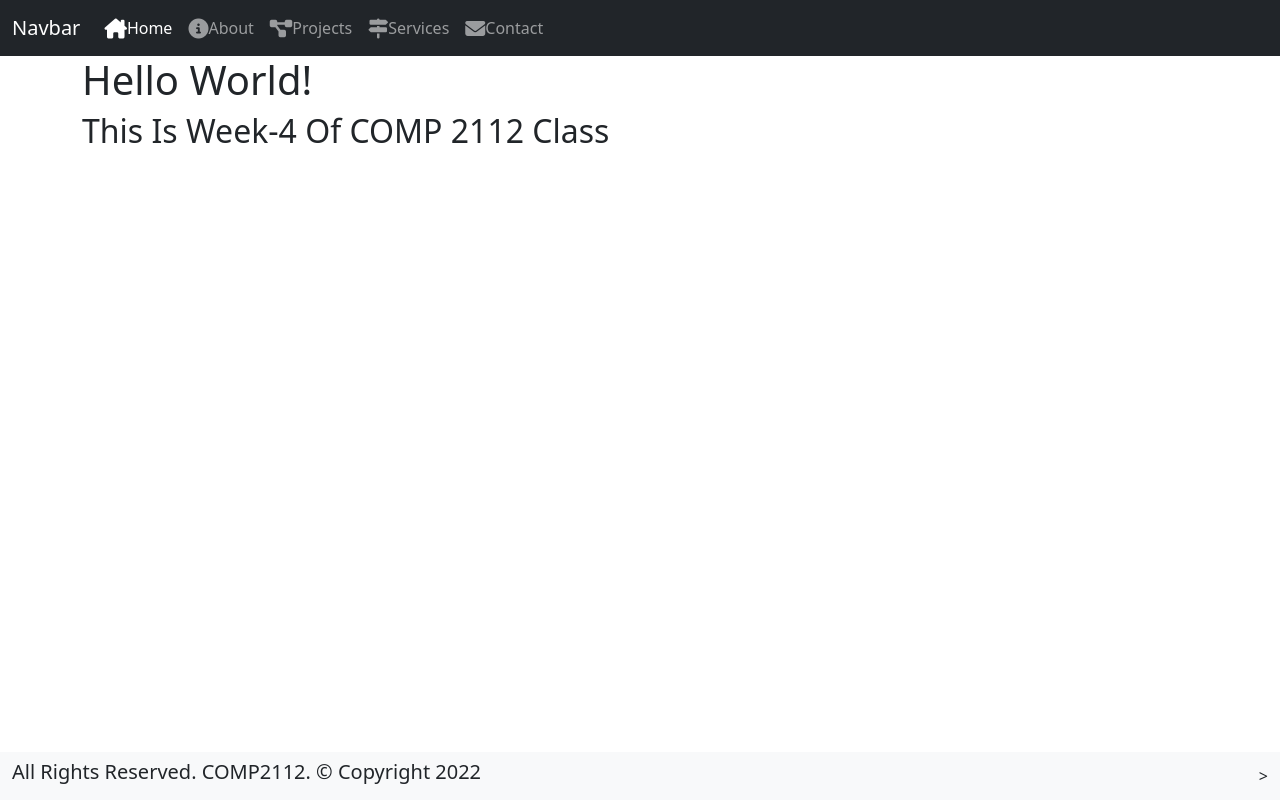
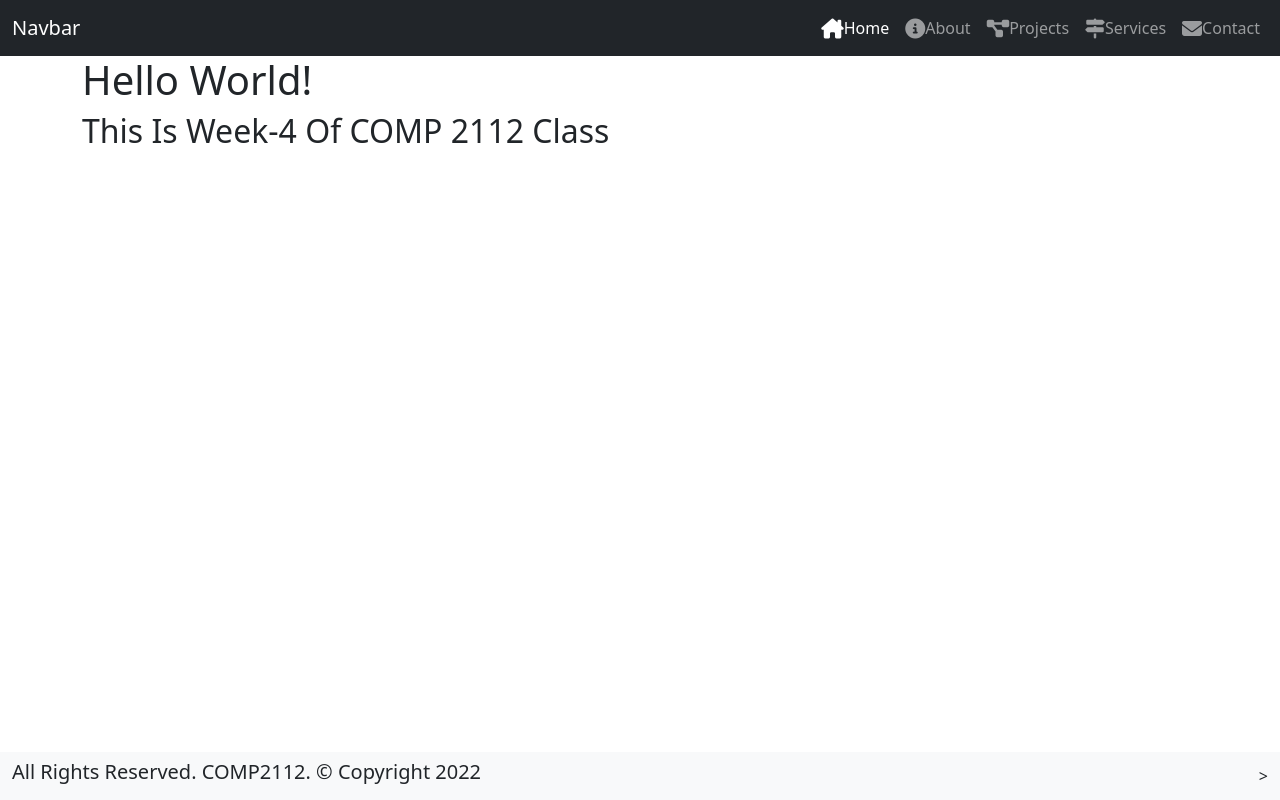
Before and after one commit to jshn16/COMP-2112-Week-5, a website: page index.html in a window 1280 px wide. Drawn offline with nearby package versions, Linux system fonts and the light colour scheme.

```diff
--- a/scripts/app.js
+++ b/scripts/app.js
@@ -39,6 +39,7 @@
      *
      */
     function loadHeader() {
+        console.log("loading header");
         $.get("./views/components/header.html", function (html_data) {
             $("header").html(html_data);
             $("li>a#Home").addClass("active");
@@ -63,6 +64,7 @@
      *
      */
     function loadContent() {
+        console.log("loading content");
         let contentLink = document.title.toLowerCase();
         $.get("./views/content/" + contentLink + ".html", function (html_data) {
             $("main").html(html_data);
@@ -74,6 +76,7 @@
      *
      */
     function loadFooter() {
+        console.log("loading footer");
         $.get("./views/components/footer.html", function (footer_data) {
             $("footer").html(footer_data);
         });
--- a/scripts/app.ts
+++ b/scripts/app.ts
@@ -46,6 +46,9 @@
      *
      */
     function loadHeader(): void {
+
+        console.log("loading header")
+
         $.get("./views/components/header.html", function (html_data) {
 
 
@@ -85,6 +88,7 @@
      */
     function loadContent(): void {
 
+        console.log("loading content")
         let contentLink = document.title.toLowerCase();
 
         $.get("./views/content/" + contentLink + ".html", function (html_data) {
@@ -100,6 +104,7 @@
      *
      */
     function loadFooter(): void {
+        console.log("loading footer")
         $.get("./views/components/footer.html", function (footer_data) {
             $("footer").html(footer_data)
         })
--- a/views/components/header.html
+++ b/views/components/header.html
@@ -6,7 +6,7 @@
             <span class="navbar-toggler-icon"></span>
         </button>
         <div class="collapse navbar-collapse" id="navbarSupportedContent">
-            <ul class="navbar-nav me-auto mb-2 mb-lg-0">
+            <ul class="navbar-nav ms-auto mb-2 mb-lg-0">
                 <li class="nav-item">
                     <a class="nav-link" id="Home" aria-current="page" href="#"><i
                             class="fa-solid fa-house-chimney fa-lg"></i>Home</a>
```
Also changed, not shown: views/content/project.html (renamed from views/content/projects.html), views/content/service.html (renamed from views/content/services.html), 1 other file.
